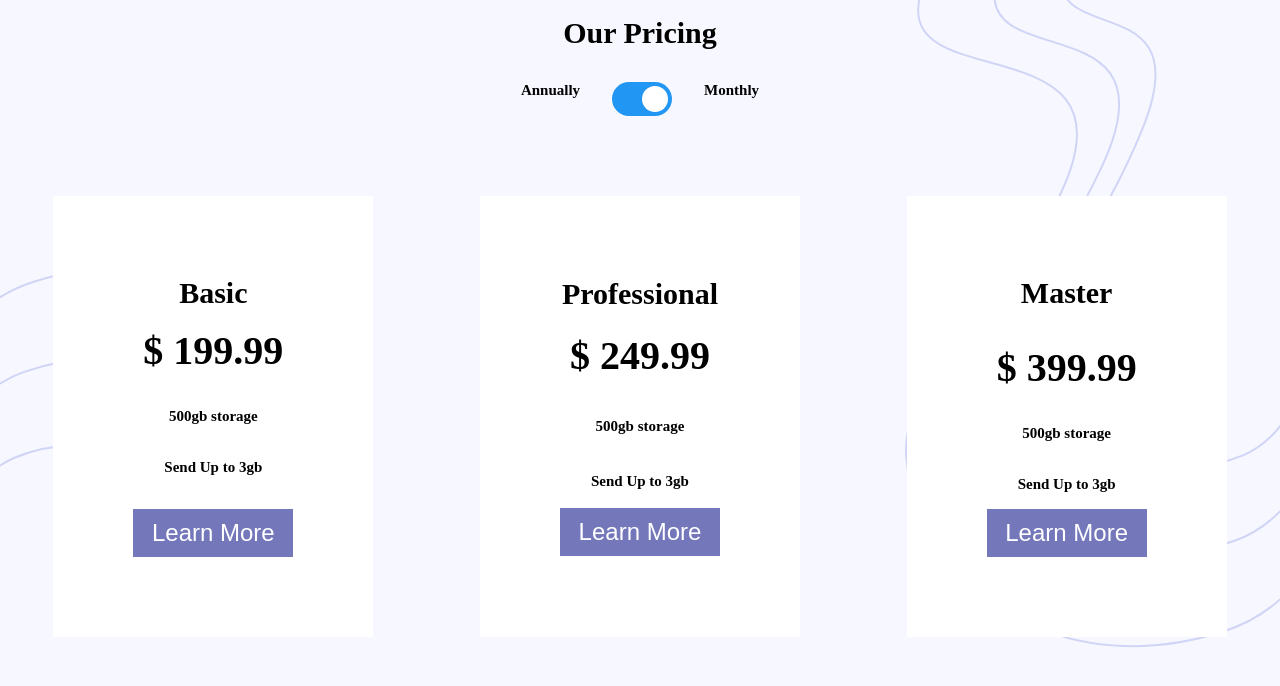
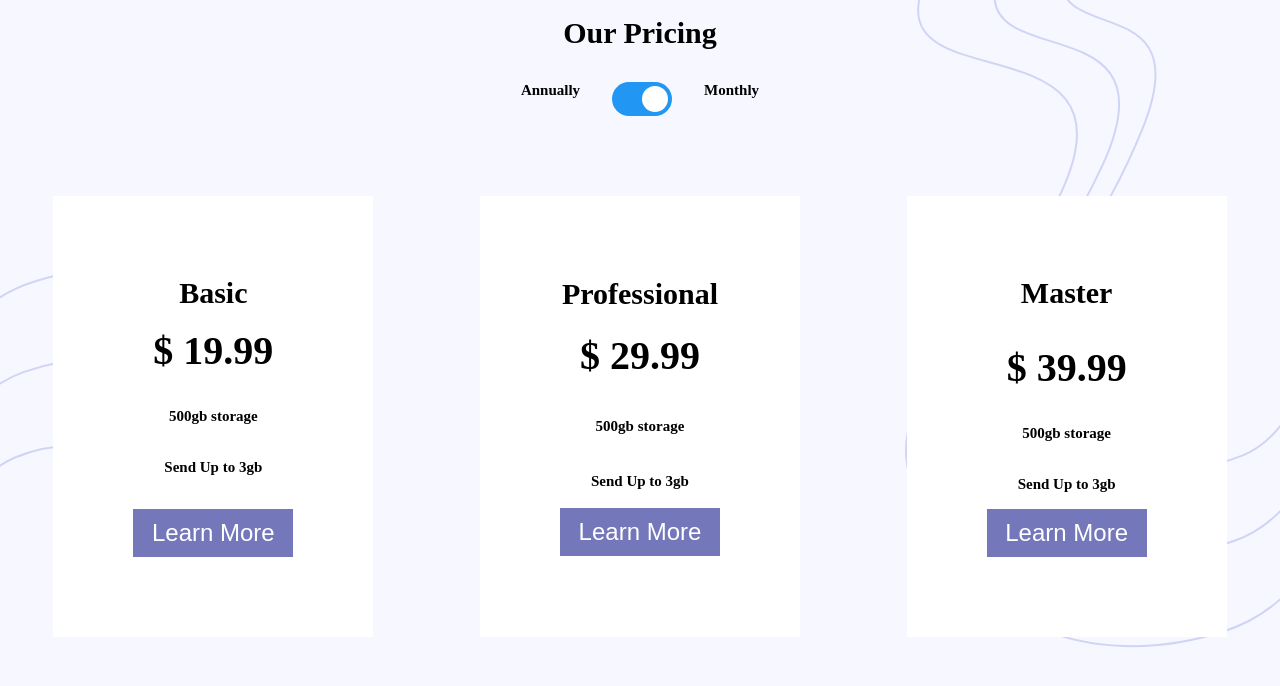
Before and after one commit to mike14112/Price-component, a plain HTML site: page index.html in a window 1280 px wide. Drawn offline with Linux system fonts and the light colour scheme.

Commit message:
fix bugs

```diff
--- a/index.html
+++ b/index.html
@@ -34,7 +34,7 @@
    <div class="basic-section select">
    <h1>Basic</h1>
    <br>
-   <span style="font-size: 40px;">$ <span class="b-price">199.99</span></span>
+   <span style="font-size: 40px;">$ <span class="b-price">19.99</span></span>
    <br>
     <br>
     <span>500gb storage</span>
@@ -47,7 +47,7 @@
    <div class="prof-section select">
      <h1>Professional</h1>
      <br>
-     <span style="font-size: 40px;">$ <span class="p-price">249.99</span></span>
+     <span style="font-size: 40px;">$ <span class="p-price">29.99</span></span>
      <br>
      <br>
      <span>500gb storage</span>
@@ -59,7 +59,7 @@
    <div class="master-section select">
     <h1>Master</h1>
     <br></br>
-    <span style="font-size: 40px;">$ <span class="m-price" >399.99</span></span>
+    <span style="font-size: 40px;">$ <span class="m-price" >39.99</span></span>
     <br>
     <br>
     <span>500gb storage</span>
```
